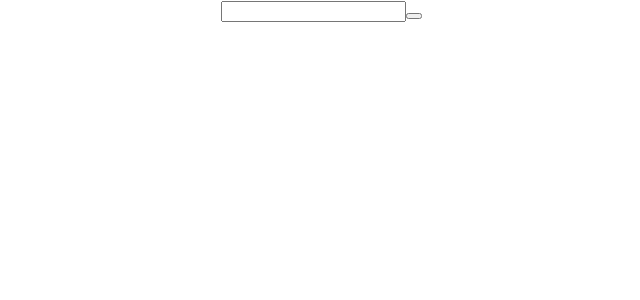
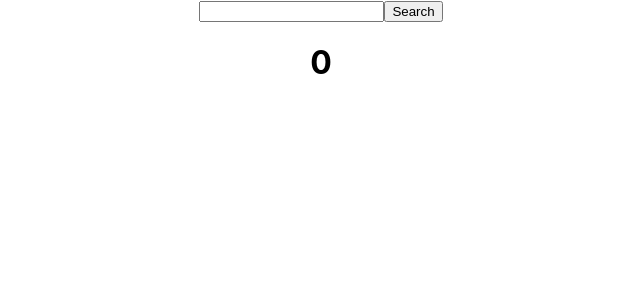
Before and after one commit to Lobst3rG3off/RecipeFinder, a React (Create React App) app: page / in a window 1280 px wide. Shown: the top 300 px of the page, without its empty margins (319-959 px from the left). Built offline with nearby package versions, Linux system fonts and the light colour scheme.

Commit message:
using useEffect to call the APi once

```diff
--- a/src/App.js
+++ b/src/App.js
@@ -1,24 +1,30 @@
-import React from 'react';
+import React, {useEffect, useState} from 'react';
 import './App.css';
 
 const App = () => {
 
 
   const APP_ID = '27d2b96c';
-
   const APP_KEY = 'fc78a95dae4a41c9c6d6d14f5787f383';
-
-
   const exampleRequest = `https://api.edamam.com/search?q=chicken&app_id=${APP_ID}&app_key=${APP_KEY}`
 
 
+const [counter, setCounter] =  useState(0);
+
+useEffect(() => {
+  console.log('Effect has been run')
+}, []);
 
   return(
     <div className="App">
       <form className="search-form">
         <input className="search-bar" type="text"/>
-        <button className="search-button" type="submit"></button>
+        <button className="search-button" type="submit">
+           Search
+           </button>
       </form>
+
+      <h1 onClick={() => setCounter(counter + 1)}> {counter}</h1>
     </div>
   )
 }
```
